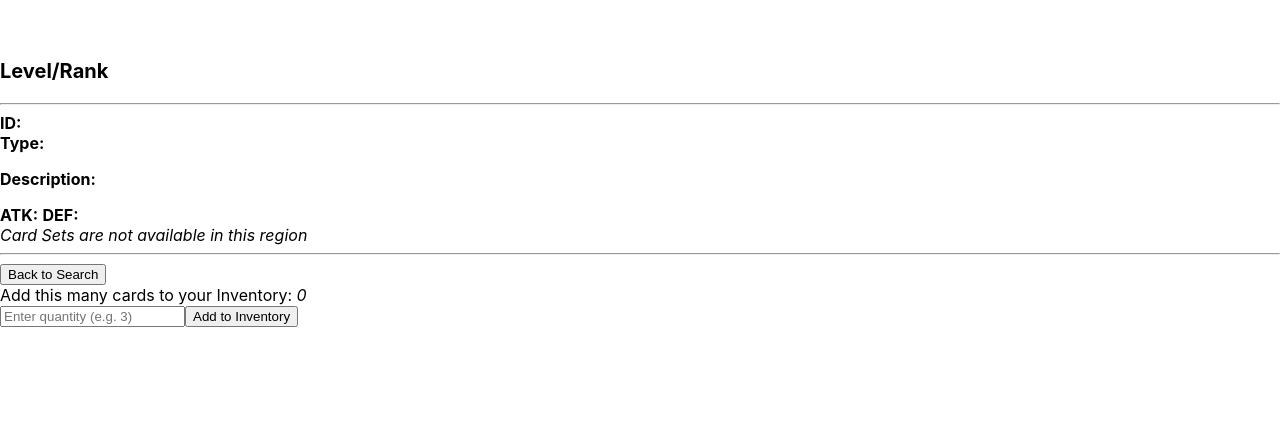
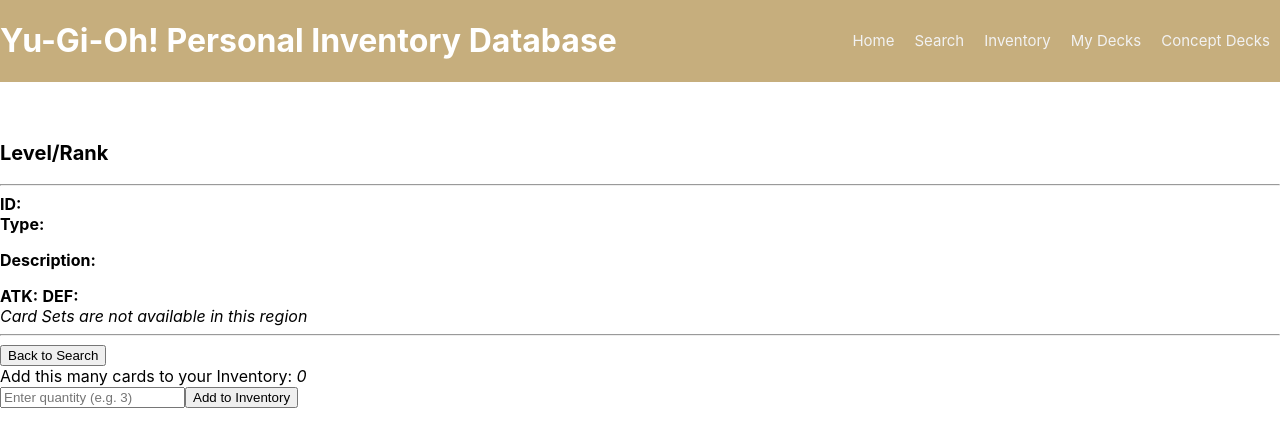
Before and after one commit to ggSushi/ygo-inventory, a React (Create React App) app: page /#/card-info-page in a window 1280 px wide. Shown: the top 446 px of the page. Built offline with nearby package versions, Linux system fonts and the light colour scheme.

Commit message:
got the navbar linked to all current components, and have it showing properly on the DOM.

```diff
--- a/src/components/App/App.js
+++ b/src/components/App/App.js
@@ -11,11 +11,14 @@
 import ConceptDecks from '../ConceptDecks/ConceptDecks.jsx';
 import MyDecks from '../MyDecks/MyDecks.jsx';
 import CardInfoPage from '../CardInfoPage/CardInfoPage.jsx';
+import HomePage from '../HomePage/HomePage.jsx'
+import Nav from '../Nav/Nav.jsx';
 
 
 function App() {
   return (
     <Router>
+      <Nav />
       <Switch>
         <Redirect exact from="/" to="/home" />
         <Route exact path="/card-info-page">
@@ -34,11 +37,7 @@
           <ConceptDecks />
         </Route>
         <Route exact path="/home">
-          <div className="App-div">
-            <h1>Yu-Gi-Oh! Personal Inventory Database</h1>
-
-
-          </div>
+          <HomePage />
         </Route>
       </Switch>
     </Router>
--- /dev/null
+++ b/src/components/HomePage/HomePage.jsx
@@ -0,0 +1,14 @@
+import React from 'react';
+
+
+function HomePage() {
+
+  return (
+    <div className="homepage-div">
+      Hello, ggKaiba.
+
+    </div>
+  )
+}
+
+export default HomePage;
--- a/src/components/Nav/Nav.css
+++ b/src/components/Nav/Nav.css
@@ -0,0 +1,43 @@
+.nav {
+  /* flex box layout */
+  display: flex;
+  justify-content: space-between;
+  align-items: center;
+  color: white;
+
+  margin: 0 0 0;
+  background-color: #c6ae7d;
+  overflow: hidden;
+}
+
+.nav a {
+  text-decoration: none;
+}
+
+.nav-title {
+  font-size: 24px;
+  font-weight: 700;
+  color: #f2f2f2;
+  padding-left: 10px;
+  margin: 0;
+}
+
+.navLink {
+  display: inline-block;
+  color: #f2f2f2;
+  background-color: #c6ae7d;
+  text-align: center;
+  padding: 24px 10px;
+  text-decoration: none;
+  font-size: 15px;
+
+  /* these last two make the logout button in
+  the nav bar look like another link */
+  border: none;
+  cursor: pointer;
+  outline: 0;
+}
+
+.navLink:hover {
+  background-color: #796234;
+}
--- a/src/components/Nav/Nav.jsx
+++ b/src/components/Nav/Nav.jsx
@@ -6,9 +6,10 @@
 
 function Nav() {
 
-  return(
+  return (
 
-    <>
+    <div className="nav">
+      <h1>Yu-Gi-Oh! Personal Inventory Database</h1>
       <div>
         <Link className="navLink" to='/home'>
           Home
@@ -26,7 +27,7 @@
           Concept Decks
         </Link>
       </div>
-    </>
+    </div>
   )
 }
 
```
Also changed, not shown: src/components/HomePage/HomePage.css (added). Lines whose indentation alone changed are shown as unchanged.
